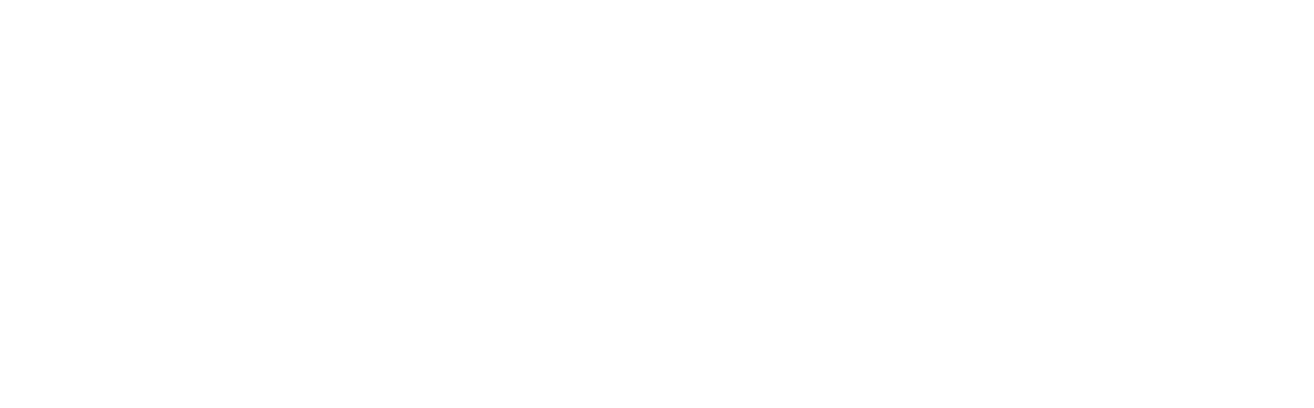
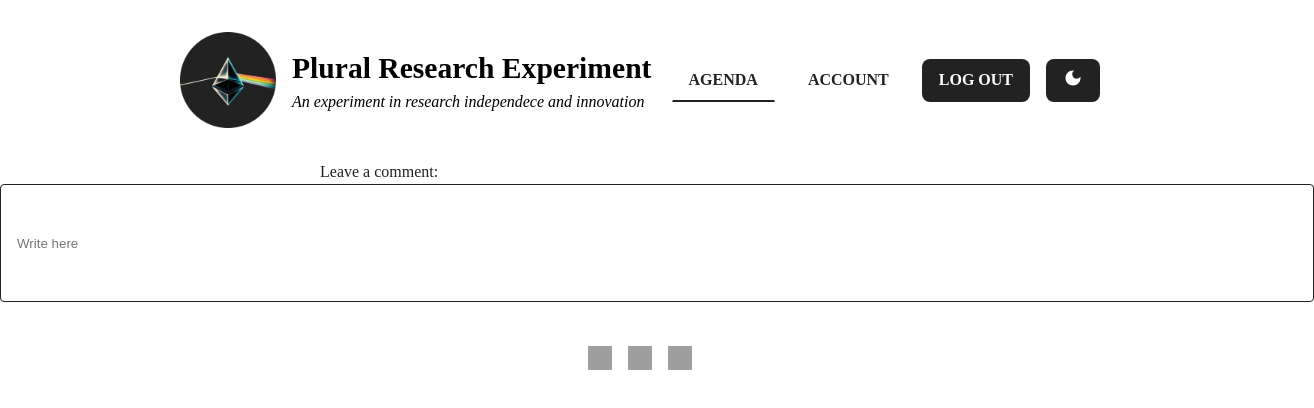
Before and after one commit to BrayanAngaritaR/plural, a React (Vite) app: page /comments in a window 1280 px wide. Before the commit this address had no page. Shown: the top 408 px of the page, 1314 px wide, since content can reach past the window. Built offline with nearby package versions, Linux system fonts and the light colour scheme; grey boxes are pictures that could not be loaded.

Commit message:
Input added

```diff
--- a/src/App.tsx
+++ b/src/App.tsx
@@ -51,7 +51,7 @@
 						</Wrapper>
 					} />
 
-					<Route path="/loca" element={
+					<Route path="/comments" element={
 						<Wrapper toggleTheme={toggleTheme} >
 							<Comments />
 						</Wrapper>
--- /dev/null
+++ b/src/components/StyledInput.tsx
@@ -0,0 +1,17 @@
+import styled from "styled-components";
+
+const StyledInput = styled.input`
+   display: flex;
+   height: 92px;
+   padding: 12px 16px;
+   align-items: flex-start;
+   gap: 10px;
+   align-self: stretch;
+   width: 100%;
+   margin: 0px auto;
+   border-radius: 4px;
+   border: 1px solid #222;
+   background: #FFF;
+`;
+
+export default StyledInput;
--- a/src/pages/Comments.tsx
+++ b/src/pages/Comments.tsx
@@ -1,12 +1,25 @@
-import { QueryClient, QueryClientProvider } from "@tanstack/react-query";
+import styled from "styled-components";
+import StyledInput from "../components/StyledInput";
 
-const queryClient = new QueryClient();
+const StyledP = styled.p`
+    margin: 0px;
+    color: ${(props) => props.theme.text};
+    font-family: Playfair;
+    max-width: 720px;
+    padding: 0px 25vw;
 
-function Comments() {
+    @media (max-width: 678px) {
+      padding: 0px 32px;
+   }
+`;
+
+const Comments = () => {
+
    return (
-      <QueryClientProvider client={queryClient}>
-         <p>Lorem ipsum dolor sit amet consectetur adipisicing elit. Quae asperiores error esse eligendi, fugit veniam harum ex, explicabo impedit deserunt enim. Dolores molestias consectetur vel mollitia sed quisquam maiores dolorum.</p>
-      </QueryClientProvider>
+      <>
+      <StyledP>Leave a comment:</StyledP>
+      <StyledInput placeholder="Write here"></StyledInput>
+      </>
    )
 }
 
```
